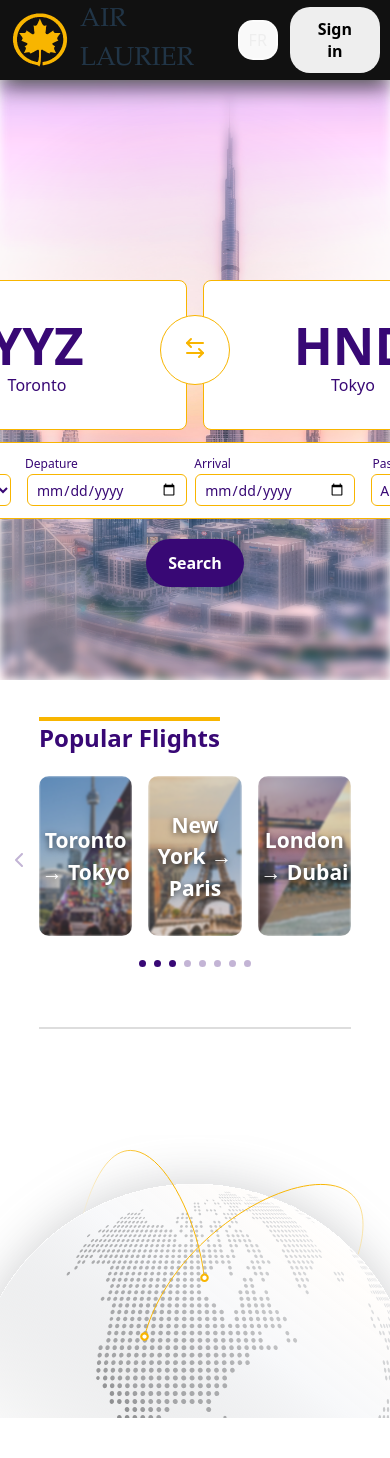
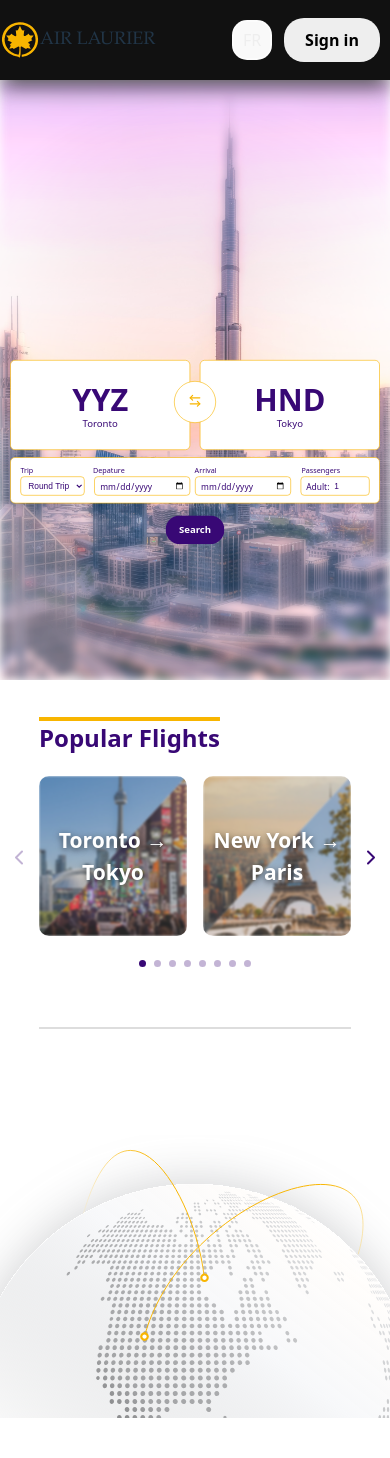
Before and after one commit to Faruk-Genc/CP317D-Group-18-Airline-Flight-Reservation-System, a React (Vite) app in the folder frontend/: page / in a window 390 px wide. Shown: the top 1458 px of the page. Built offline with nearby package versions, Linux system fonts and the light colour scheme.

Commit message:
viewport scaling

```diff
--- a/frontend/src/components/FeaturedFlights/FeaturedFlights.css
+++ b/frontend/src/components/FeaturedFlights/FeaturedFlights.css
@@ -118,15 +118,23 @@
   font-size: 18px;
 }
 
+
+@media (max-width: 1200px) {
+  .featured-flight-card {
+    flex: 0 0 calc((100% - 16px) / 2);
+  }
+}
+
+
 @media (min-width: 1920px) {
   .featured-flight-card {
-    flex: 0 0 calc((100% - 48px) / 4);
+    flex: 0 0 calc((100% - 48px) / 3);
   }
 }
 
 
 @media (min-width: 2500px) {
   .featured-flight-card {
-    flex: 0 0 calc((100% - 64px) / 5);
+    flex: 0 0 calc((100% - 64px) / 4);
   }
 }
--- a/frontend/src/components/FeaturedFlights/FeaturedFlights.jsx
+++ b/frontend/src/components/FeaturedFlights/FeaturedFlights.jsx
@@ -6,6 +6,7 @@ import "./FeaturedFlights.css";
 export default function FeaturedFlights() {
   const rowRef = useRef(null);
   const [visibleRange, setVisibleRange] = useState([0, 0]);
+  const scrollingRef = useRef(false); // track smooth scroll
 
   const popularFlights = [
     { from: "Toronto", to: "Tokyo" },
@@ -15,59 +16,125 @@ export default function FeaturedFlights() {
     { from: "Bangkok", to: "Singapore" },
     { from: "Seoul", to: "Osaka" },
     { from: "Toronto", to: "New York" },
-    { from: "Osaka", to: "Tokyo" }
+    { from: "Osaka", to: "Tokyo" },
   ];
 
-  const scrollByOneCard = (direction) => {
-    const row = rowRef.current;
-    if (!row) return;
+  // Smooth scroll function
+  const smoothScrollTo = (element, target, duration = 300, callback) => {
+    scrollingRef.current = true;
+    const start = element.scrollLeft;
+    const change = target - start;
+    const startTime = performance.now();
 
-    const cards = row.querySelectorAll(".featured-flight-card");
-    if (!cards.length) return;
+    const easeInOutQuad = (t) =>
+      t < 0.5 ? 2 * t * t : -1 + (4 - 2 * t) * t;
 
-    let index = visibleRange[0];
-    index = direction === "left" ? index - 1 : index + 1;
-    index = Math.max(0, Math.min(index, cards.length - 1));
+    const animate = (currentTime) => {
+      const elapsed = currentTime - startTime;
+      const progress = Math.min(elapsed / duration, 1);
+      element.scrollLeft = start + change * easeInOutQuad(progress);
+      if (progress < 1) {
+        requestAnimationFrame(animate);
+      } else {
+        scrollingRef.current = false;
+        if (callback) callback();
+      }
+    };
 
-    cards[index].scrollIntoView({
-      behavior: "smooth",
-      inline: "start",
-      block: "nearest"
-    });
+    requestAnimationFrame(animate);
   };
 
+  // Update visible range
   const updateVisibleCards = () => {
     const row = rowRef.current;
     if (!row) return;
-
     const cards = row.querySelectorAll(".featured-flight-card");
     if (!cards.length) return;
 
     let startIndex = 0;
     for (let i = 0; i < cards.length; i++) {
-      const card = cards[i];
-      if (card.offsetLeft + card.offsetWidth / 2 >= row.scrollLeft) {
+      if (cards[i].offsetLeft + cards[i].offsetWidth > row.scrollLeft) {
         startIndex = i;
         break;
       }
     }
 
-    const cardsPerView = Math.ceil(row.clientWidth / (cards[0].offsetWidth + 16));
-    const endIndex = startIndex + cardsPerView - 1;
-    setVisibleRange([startIndex, Math.min(endIndex, cards.length - 1)]);
+    let endIndex = startIndex;
+    const rowRight = row.scrollLeft + row.clientWidth;
+    for (let i = startIndex; i < cards.length; i++) {
+      if (cards[i].offsetLeft < rowRight) {
+        endIndex = i;
+      } else break;
+    }
+
+    setVisibleRange([startIndex, endIndex]);
   };
 
+  // Scroll one card left/right
+  const scrollByOneCard = (direction) => {
+    const row = rowRef.current;
+    if (!row) return;
+    const cards = row.querySelectorAll(".featured-flight-card");
+    if (!cards.length) return;
+
+    const gap = 16;
+    const cardWidth = cards[0].offsetWidth + gap;
+    const currentIndex = visibleRange[0];
+    let newIndex =
+      direction === "left" ? currentIndex - 1 : currentIndex + 1;
+    newIndex = Math.max(0, Math.min(newIndex, cards.length - 1));
+
+    const targetScrollLeft = newIndex * cardWidth;
+    smoothScrollTo(row, targetScrollLeft, 300, updateVisibleCards);
+  };
+
+  // IntersectionObserver for manual scroll
   useEffect(() => {
-    updateVisibleCards();
     const row = rowRef.current;
-    row.addEventListener("scroll", updateVisibleCards);
-    window.addEventListener("resize", updateVisibleCards);
+    if (!row) return;
+    const cards = row.querySelectorAll(".featured-flight-card");
+    if (!cards.length) return;
 
-    return () => {
-      row.removeEventListener("scroll", updateVisibleCards);
-      window.removeEventListener("resize", updateVisibleCards);
+    const observer = new IntersectionObserver(
+      (entries) => {
+        if (scrollingRef.current) return; // ignore while scrolling
+        const visibleIndexes = [];
+        entries.forEach((entry, idx) => {
+          if (entry.isIntersecting) visibleIndexes.push(idx);
+        });
+        if (visibleIndexes.length) {
+          setVisibleRange([
+            Math.min(...visibleIndexes),
+            Math.max(...visibleIndexes),
+          ]);
+        }
+      },
+      { root: row, threshold: 0.5 }
+    );
+
+    cards.forEach((card) => observer.observe(card));
+
+    return () => cards.forEach((card) => observer.unobserve(card));
+  }, []);
+
+  // Handle resize to snap cards correctly
+  useEffect(() => {
+    const handleResize = () => {
+      updateVisibleCards();
+      const row = rowRef.current;
+      if (!row) return;
+      const cards = row.querySelectorAll(".featured-flight-card");
+      if (!cards.length) return;
+
+      const gap = 16;
+      const cardWidth = cards[0].offsetWidth + gap;
+      const targetScrollLeft = visibleRange[0] * cardWidth;
+      smoothScrollTo(row, targetScrollLeft, 200); // snap after resize
     };
-  }, []);
+
+    window.addEventListener("resize", handleResize);
+    return () => window.removeEventListener("resize", handleResize);
+  }, [visibleRange]);
 
   const leftDisabled = visibleRange[0] === 0;
   const rightDisabled = visibleRange[1] >= popularFlights.length - 1;
@@ -79,27 +146,46 @@ export default function FeaturedFlights() {
         <button
           className="arrow left"
           onClick={() => scrollByOneCard("left")}
-          style={{ opacity: leftDisabled ? 0.3 : 1, pointerEvents: leftDisabled ? "none" : "auto" }}
+          style={{
+            opacity: leftDisabled ? 0.3 : 1,
+            pointerEvents: leftDisabled ? "none" : "auto",
+          }}
         >
-          <ChevronLeft className="arrow" size={24} />
+          <ChevronLeft size={24} />
         </button>
+
         <div ref={rowRef} className="featured-flights-row">
           {popularFlights.map((flight, index) => (
-            <FeaturedFlightCard key={index} from={flight.from} to={flight.to} />
+            <FeaturedFlightCard
+              key={index}
+              from={flight.from}
+              to={flight.to}
+            />
           ))}
         </div>
+
         <button
           className="arrow right"
           onClick={() => scrollByOneCard("right")}
-          style={{ opacity: rightDisabled ? 0.3 : 1, pointerEvents: rightDisabled ? "none" : "auto" }}
+          style={{
+            opacity: rightDisabled ? 0.3 : 1,
+            pointerEvents: rightDisabled ? "none" : "auto",
+          }}
         >
-          <ChevronRight className="arrow" size={24} />
+          <ChevronRight size={24} />
         </button>
       </div>
+
       <div className="carousel-dots">
         {popularFlights.map((_, index) => {
-          const isVisible = index >= visibleRange[0] && index <= visibleRange[1];
-          return <div key={index} className={`dot ${isVisible ? "active" : ""}`} />;
+          const isVisible =
+            index >= visibleRange[0] && index <= visibleRange[1];
+          return (
+            <div
+              key={index}
+              className={`dot ${isVisible ? "active" : ""}`}
+            />
+          );
         })}
       </div>
     </section>
--- a/frontend/src/components/HeroComponents/Heropage.css
+++ b/frontend/src/components/HeroComponents/Heropage.css
@@ -43,3 +43,37 @@
     background-color: white;
     z-index: -4;
 }
+
+.trip-search {
+  transition: transform 0.3s ease-in-out;
+}
+
+@media (max-width: 750px) {
+  .trip-search {
+    transform: scale(0.9);
+  }
+}
+
+@media (max-width: 650px) {
+  .trip-search {
+    transform: scale(0.8);
+  }
+}
+
+@media (max-width: 550px) {
+  .trip-search {
+    transform: scale(0.7);
+  }
+}
+
+@media (max-width: 450px) {
+  .trip-search {
+    transform: scale(0.6);
+  }
+}
+
+@media (max-width: 350px) {
+  .trip-search {
+    transform: scale(0.5);
+  }
+}
--- a/frontend/src/components/HeroComponents/Heropage.jsx
+++ b/frontend/src/components/HeroComponents/Heropage.jsx
@@ -16,7 +16,7 @@ export default function Heropage() {
   return (
    <section className="hero-wrapper">
         <section className="hero-splash-wrapper">
-            <div style={{ marginTop: "200px" }}>
+            <div className="trip-search" style={{ marginTop: "200px" }}>
                 <FlightCard
                     iata1="YYZ"
                     city1="Toronto"
--- a/frontend/src/components/Nav/Navbar.css
+++ b/frontend/src/components/Nav/Navbar.css
@@ -64,3 +64,16 @@
     color: black;
     font-weight: 600;
 }
+
+@media (max-width: 450px) {
+    .nav-logo {
+        width: 40px;
+        margin-left: -10px;
+    }
+    .nav-title {
+        font-size: 18px;
+        margin-left: -10px;
+    }
+
+
+}
```
Also changed, not shown: frontend/src/components/FlightCard/FlightCard.css (line endings or trailing spaces), frontend/src/components/HeroComponents/HeroMessage.css (line endings or trailing spaces).
